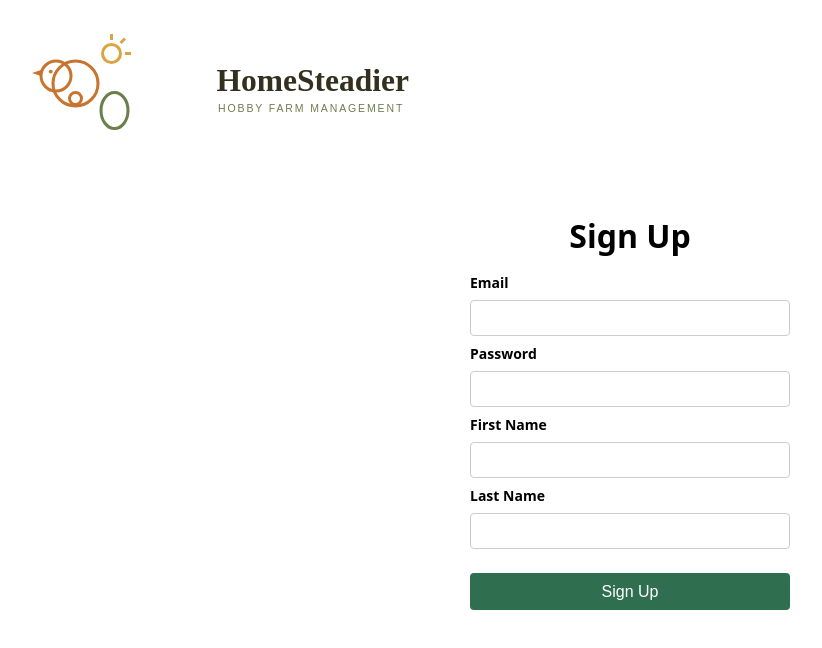
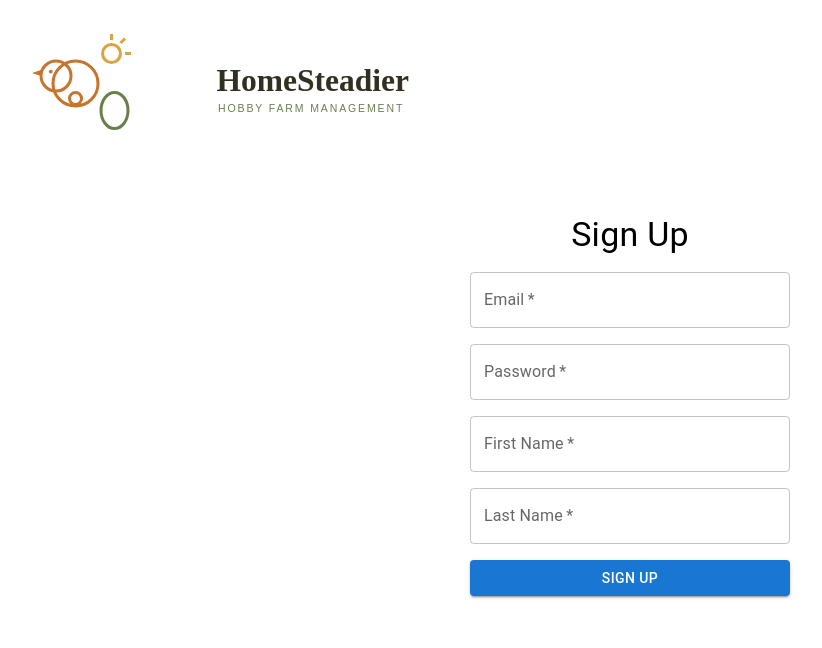
Before and after one commit to KintopDoug/HomeSteadier, a React (Vite) app in the folder ReactApp/: page / in a window 1280 px wide. Shown: the top 648 px of the page, without its empty margins (10-832 px from the left). Built offline with nearby package versions, Linux system fonts and the light colour scheme.

Commit message:
implements form pattern with zod schema validations and react hook form

```diff
--- /dev/null
+++ b/ReactApp/src/components/Form/Form.tsx
@@ -0,0 +1,43 @@
+import { FormProvider, useForm } from "react-hook-form";
+import type { FieldValues, SubmitHandler } from "react-hook-form";
+import { zodResolver } from "@hookform/resolvers/zod";
+import type { ZodType } from "zod";
+import type { ReactNode } from "react";
+
+interface FormProps<TFieldValues extends FieldValues> {
+  schema: ZodType<TFieldValues, TFieldValues>;
+  values: TFieldValues;
+  onSubmit: SubmitHandler<TFieldValues>;
+  children: ReactNode;
+  id?: string;
+  className?: string;
+}
+
+/**
+ * Field values are owned by the caller (typically a MobX viewModel), not by
+ * react-hook-form's internal state. `values` keeps RHF's copy in sync so the
+ * zod resolver can validate against it; RHF here is purely the validation
+ * and submit-orchestration layer.
+ */
+export const Form = <TFieldValues extends FieldValues>({
+  schema,
+  values,
+  onSubmit,
+  children,
+  id,
+  className,
+}: FormProps<TFieldValues>) => {
+  const methods = useForm<TFieldValues>({
+    resolver: zodResolver(schema),
+    values,
+    mode: "onBlur",
+  });
+
+  return (
+    <FormProvider {...methods}>
+      <form id={id} className={className} onSubmit={methods.handleSubmit(onSubmit)} noValidate>
+        {children}
+      </form>
+    </FormProvider>
+  );
+};
--- /dev/null
+++ b/ReactApp/src/components/Form/FormSubmitButton.tsx
@@ -0,0 +1,15 @@
+import { useFormContext } from "react-hook-form";
+import Button from "@mui/material/Button";
+import type { ButtonProps } from "@mui/material/Button";
+
+export const FormSubmitButton = ({ children, disabled, ...buttonProps }: ButtonProps) => {
+  const {
+    formState: { isSubmitting },
+  } = useFormContext();
+
+  return (
+    <Button type="submit" disabled={disabled || isSubmitting} {...buttonProps}>
+      {children}
+    </Button>
+  );
+};
--- /dev/null
+++ b/ReactApp/src/components/Form/FormTextField.tsx
@@ -0,0 +1,50 @@
+import { useFormContext } from "react-hook-form";
+import TextField from "@mui/material/TextField";
+import type { TextFieldProps } from "@mui/material/TextField";
+import type { ChangeEvent, FocusEvent } from "react";
+
+interface FormTextFieldProps extends Omit<TextFieldProps, "name" | "error" | "defaultValue" | "onChange"> {
+  name: string;
+  value: string;
+  onChange: (value: string) => void;
+}
+
+/**
+ * Controlled by the caller's `value`/`onChange` (a MobX viewModel field),
+ * not react-hook-form registration — this component only reads validation
+ * state from RHF's form context and triggers validation on blur/change.
+ */
+export const FormTextField = ({ name, value, onChange, onBlur, helperText, ...textFieldProps }: FormTextFieldProps) => {
+  const {
+    formState: { errors },
+    trigger,
+    setValue,
+  } = useFormContext();
+  const error = errors[name];
+
+  const handleChange = (event: ChangeEvent<HTMLInputElement>) => {
+    const newValue = event.target.value;
+    onChange(newValue);
+    // Sync react-hook-form's copy immediately rather than waiting on the
+    // Form's `values` prop to resync from the viewModel on the next render,
+    // so revalidation checks the value the user just typed, not a stale one.
+    setValue(name, newValue, { shouldValidate: !!error });
+  };
+
+  const handleBlur = (event: FocusEvent<HTMLInputElement>) => {
+    onBlur?.(event);
+    void trigger(name);
+  };
+
+  return (
+    <TextField
+      {...textFieldProps}
+      name={name}
+      value={value}
+      onChange={handleChange}
+      onBlur={handleBlur}
+      error={!!error}
+      helperText={(error?.message as string | undefined) ?? helperText}
+    />
+  );
+};
--- /dev/null
+++ b/ReactApp/src/components/Form/index.ts
@@ -0,0 +1,3 @@
+export { Form } from "./Form";
+export { FormTextField } from "./FormTextField";
+export { FormSubmitButton } from "./FormSubmitButton";
--- a/ReactApp/src/index.css
+++ b/ReactApp/src/index.css
@@ -36,37 +36,5 @@ body {
   flex-direction: column;
   width: 100%;
   max-width: 320px;
-  gap: 0.5rem;
+  gap: 1rem;
 }
-
-.signup-form h1 {
-  margin: 0 0 0.5rem;
-  text-align: center;
-}
-
-.signup-form label {
-  font-size: 0.875rem;
-  font-weight: 600;
-}
-
-.signup-form input {
-  padding: 0.5rem;
-  font-size: 1rem;
-  border: 1px solid #ccc;
-  border-radius: 4px;
-}
-
-.signup-form button {
-  margin-top: 1rem;
-  padding: 0.6rem;
-  font-size: 1rem;
-  border: none;
-  border-radius: 4px;
-  background-color: #2f6f4f;
-  color: white;
-  cursor: pointer;
-}
-
-.signup-form button:hover {
-  background-color: #26583f;
-}
--- a/ReactApp/src/pages/SignUp.tsx
+++ b/ReactApp/src/pages/SignUp.tsx
@@ -1,6 +1,17 @@
 import { useMemo } from "react";
 import { observer } from "mobx-react-lite";
+import { z } from "zod";
+import Stack from "@mui/material/Stack";
+import Typography from "@mui/material/Typography";
+import { Form, FormSubmitButton, FormTextField } from "../components/Form";
 import { SignUpViewModel } from "../viewModels/SignUpViewModel";
+
+const signUpSchema = z.object({
+  email: z.email("Enter a valid email address").min(1, "Email is required"),
+  password: z.string().min(8, "Password must be at least 8 characters"),
+  firstName: z.string().min(1, "First name is required"),
+  lastName: z.string().min(1, "Last name is required"),
+});
 
 export const SignUp = observer(() => {
   const viewModel = useMemo(() => {
@@ -11,47 +22,56 @@ export const SignUp = observer(() => {
 
   return (
     <div className="signup-page">
-      <form className="signup-form" onSubmit={viewModel.handleSubmit}>
-        <h1>Sign Up</h1>
+      <Form
+        className="signup-form"
+        schema={signUpSchema}
+        values={viewModel.values}
+        onSubmit={viewModel.submit}
+      >
+        <Typography variant="h4" component="h1" align="center">
+          Sign Up
+        </Typography>
 
-        <label htmlFor="email">Email</label>
-        <input
-          id="email"
+        <Stack spacing={2}>
+          <FormTextField
+            name="email"
+            label="Email"
             type="email"
+            fullWidth
+            required
             value={viewModel.email}
-          onChange={(e) => viewModel.setEmail(e.target.value)}
+            onChange={viewModel.setEmail}
+          />
+          <FormTextField
+            name="password"
+            label="Password"
+            type="password"
+            fullWidth
             required
+            value={viewModel.password}
+            onChange={viewModel.setPassword}
           />
-
-        <label htmlFor="password">Password</label>
-        <input
-          id="password"
-          type="password"
-          value={viewModel.password}
-          onChange={(e) => viewModel.setPassword(e.target.value)}
+          <FormTextField
+            name="firstName"
+            label="First Name"
+            fullWidth
             required
+            value={viewModel.firstName}
+            onChange={viewModel.setFirstName}
           />
-
-        <label htmlFor="firstName">First Name</label>
-        <input
-          id="firstName"
-          type="text"
-          value={viewModel.firstName}
-          onChange={(e) => viewModel.setFirstName(e.target.value)}
+          <FormTextField
+            name="lastName"
+            label="Last Name"
+            fullWidth
             required
+            value={viewModel.lastName}
+            onChange={viewModel.setLastName}
           />
-
-        <label htmlFor="lastName">Last Name</label>
-        <input
-          id="lastName"
-          type="text"
-          value={viewModel.lastName}
-          onChange={(e) => viewModel.setLastName(e.target.value)}
-          required
-        />
-
-        <button type="submit">Sign Up</button>
-      </form>
+          <FormSubmitButton variant="contained" fullWidth>
+            Sign Up
+          </FormSubmitButton>
+        </Stack>
+      </Form>
     </div>
   );
 });
--- a/ReactApp/src/routes/index.tsx
+++ b/ReactApp/src/routes/index.tsx
@@ -1,5 +1,5 @@
 import { createFileRoute } from '@tanstack/react-router'
-import { SignUp } from '../pages/signUp'
+import { SignUp } from '../pages/SignUp'
 
 export const Route = createFileRoute('/')({
   component: SignUp,
--- a/ReactApp/src/viewModels/SignUpViewModel.ts
+++ b/ReactApp/src/viewModels/SignUpViewModel.ts
@@ -1,4 +1,5 @@
 import { makeAutoObservable } from "mobx";
+import type { RegisterRequest } from "../models/request/RegisterRequest";
 
 export class SignUpViewModel {
   email = "";
@@ -12,6 +13,15 @@ export class SignUpViewModel {
 
   initialize() {
     // Reserved for future async setup (e.g. prefetching data).
+  }
+
+  get values(): RegisterRequest {
+    return {
+      email: this.email,
+      password: this.password,
+      firstName: this.firstName,
+      lastName: this.lastName,
+    };
   }
 
   setEmail(value: string) {
@@ -30,8 +40,8 @@ export class SignUpViewModel {
     this.lastName = value;
   }
 
-  handleSubmit(e: React.FormEvent<HTMLFormElement>) {
-    // Not wired to the API yet — the create-user endpoint doesn't exist yet.
-    e.preventDefault();
+  submit(values: RegisterRequest) {
+    // Not wired to the API yet — the create-user endpoint isn't wired up yet.
+    void values;
   }
 }
```
Also changed, not shown: ReactApp/package.json (+7 -1 lines). Lines whose indentation alone changed are shown as unchanged.
